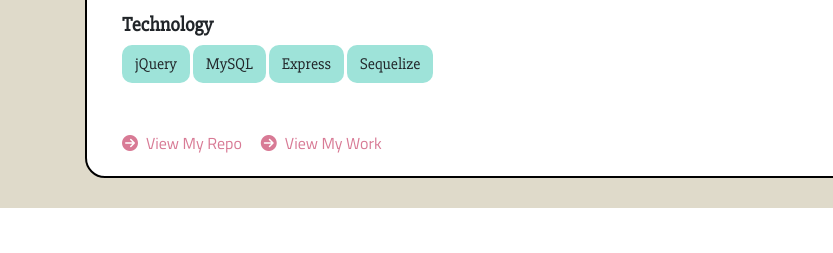
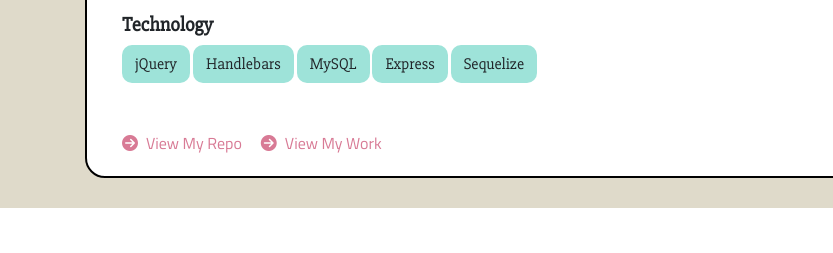
Before and after one commit to mjfonke/portfolio, a plain HTML site: page index.html in a window 1280 px wide. Shown: the part 3176-3429 px from the top of the page, 0-833 px from the left. Drawn offline with nearby package versions, Linux system fonts and the light colour scheme; grey boxes are pictures that could not be loaded.

Commit message:
portfolio section revised

```diff
--- a/index.html
+++ b/index.html
@@ -206,6 +206,7 @@
                         </p>
                         <h5>Technology</h5>
                         <a href ="https://jquery.com/"><button class="btn">jQuery</button></a>
+                        <a href ="https://handlebarsjs.com/"><button class="btn">Handlebars</button></a>
                         <a href ="https://www.mysql.com/"><button class="btn">MySQL</button></a>
                         <a href ="https://www.npmjs.com/package/express"><button class="btn">Express</button></a>
                         <a href ="https://sequelize.org/master/"><button class="btn">Sequelize</button></a>
```
